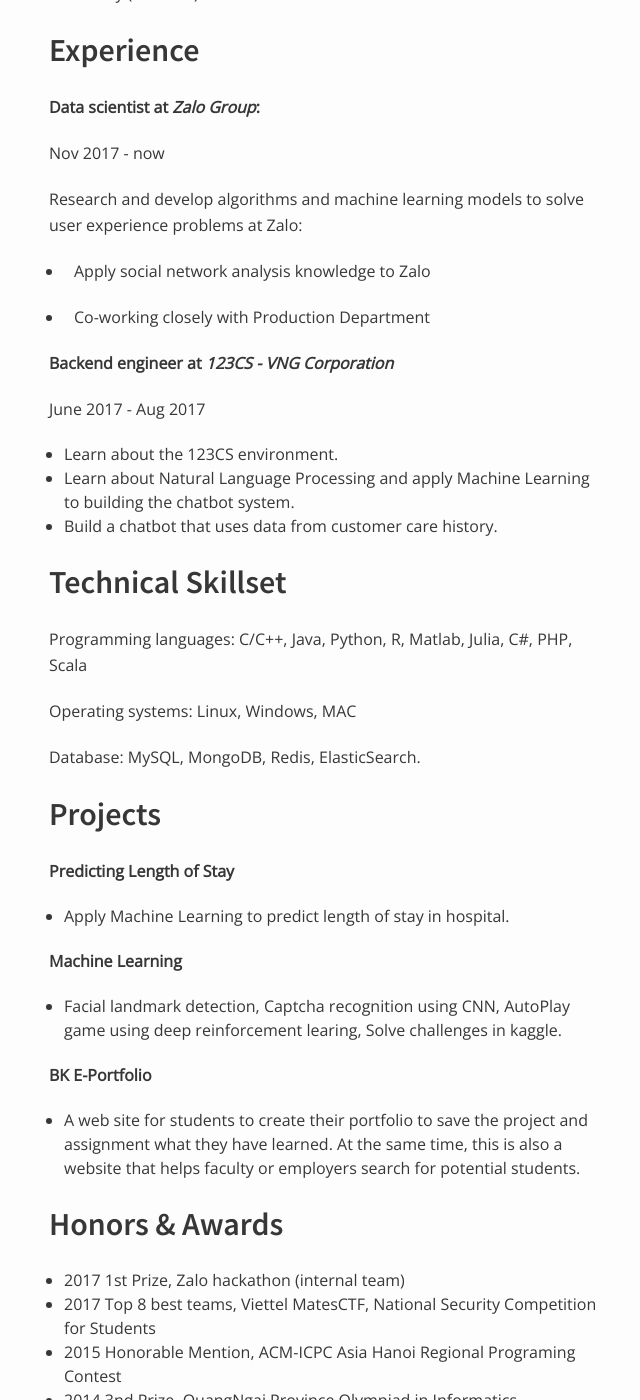
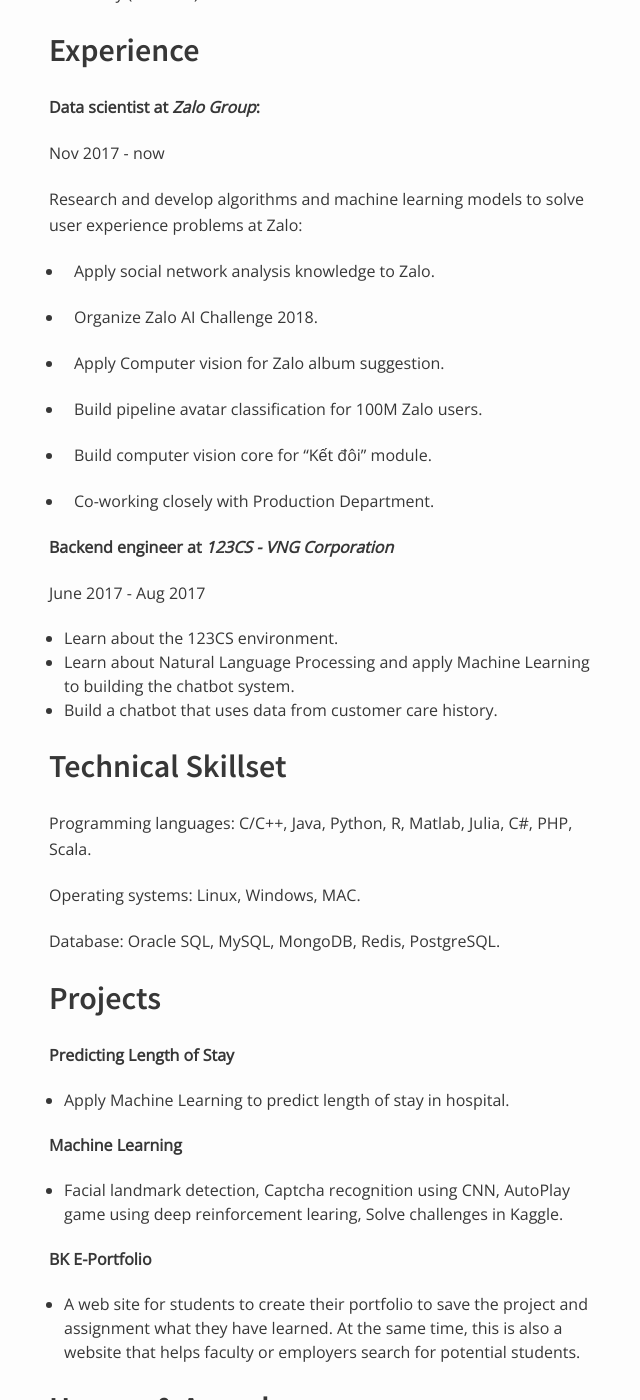
Before and after one commit to dukn/dukn.github.io, a Jekyll site: the page built from _posts/2018-04-23-hello.md, in a window 1280 px wide and 1400 px high, scrolled down 576 px. Shown: the whole window, without its empty margins (321-961 px from the left). Built offline with Jekyll 4.4.1, drawn with Linux system fonts in a browser that asks for light colours.

Commit message:
Update 2018-04-23-hello.md

```diff
--- a/_posts/2018-04-23-hello.md
+++ b/_posts/2018-04-23-hello.md
@@ -33,9 +33,17 @@ Nov 2017 - now
 
 Research and develop algorithms and machine learning models to solve user experience problems at Zalo:
 
-* Apply social network analysis knowledge to Zalo
+* Apply social network analysis knowledge to Zalo.
 
-* Co-working closely with Production Department
+* Organize Zalo AI Challenge 2018.
+
+* Apply Computer vision for Zalo album suggestion.
+
+* Build pipeline avatar classification for 100M Zalo users.
+
+* Build computer vision core for "Kết đôi" module.
+
+* Co-working closely with Production Department.
 
 **Backend engineer at _123CS - VNG Corporation_**
 
@@ -49,11 +57,11 @@ June 2017 - Aug 2017
 Technical Skillset
 --------------------
 
-Programming languages: C/C++, Java, Python, R, Matlab, Julia, C#, PHP, Scala
+Programming languages: C/C++, Java, Python, R, Matlab, Julia, C#, PHP, Scala.
 
-Operating systems: Linux, Windows, MAC
+Operating systems: Linux, Windows, MAC.
 
-Database: MySQL, MongoDB, Redis, ElasticSearch.
+Database: Oracle SQL, MySQL, MongoDB, Redis, PostgreSQL.
 
 Projects
 --------------------
@@ -63,7 +71,7 @@ Projects
  * Apply Machine Learning to predict length of stay in hospital.
 
 **Machine Learning**
-* Facial landmark detection, Captcha recognition using CNN, AutoPlay game using deep reinforcement learing, Solve challenges in kaggle.
+* Facial landmark detection, Captcha recognition using CNN, AutoPlay game using deep reinforcement learing, Solve challenges in Kaggle.
 
 **BK E-Portfolio**
 
```
